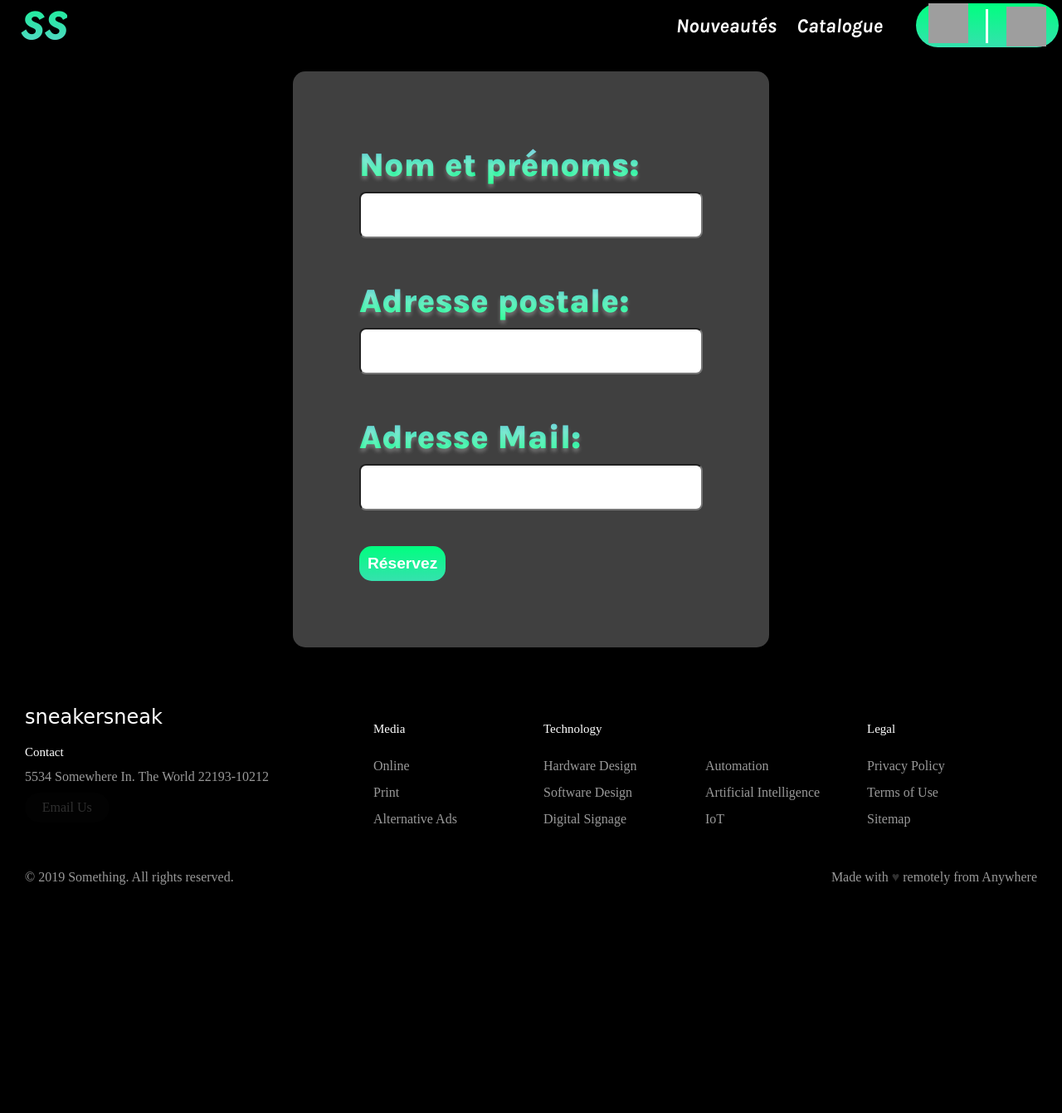
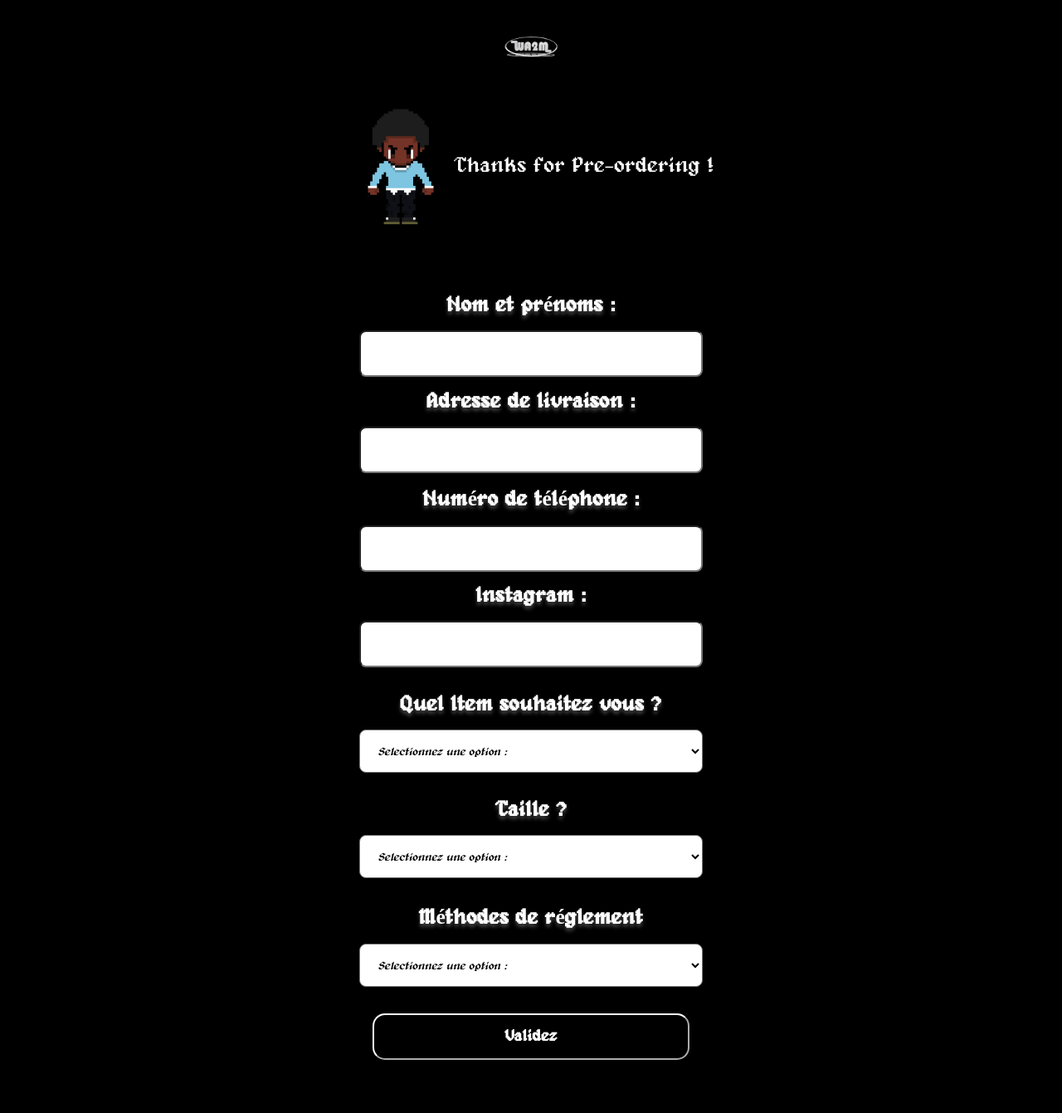
Before and after one commit to GleidNms/A, a PHP site: page /formulaire.html in a window 1280 px wide. Shown: the whole page at 83% size. Before the commit the page ends 1066 px from the top, so only its background shows below. Run offline with PHP 8.4, Linux system fonts and the light colour scheme; grey boxes are pictures that could not be loaded.

Commit message:
Add files via upload

```diff
--- a/formulaire.css
+++ b/formulaire.css
@@ -4,20 +4,49 @@ body{
     background-color: black;
 }
 
+@font-face { font-family: Alagard; src: url('alagard\ 2.ttf'); }
+
 hr{
     margin: 15px;
     line-height: 5px;
  }
 
+ .firstsection{
+  /*background-image: url(shootingdef/DSC00976.jpg);*/
+   background-repeat: no-repeat;
+   background-size:cover;
+   display: flex;
+   flex-direction:row;
+   flex-wrap: wrap;
+   justify-content: center;
+}
+
+.icywalk{
+  width: 10vw;
+}
+
+.icywalkflex{
+  display: flex;
+  justify-content: center;
+  flex-direction: row;
+}
+
+.icytalk{
+  color: white;
+  font-size: 2vw;
+  font-family: 'Alagard';
+  display: flex;
+  align-items: center;
+}
+
 .navbar{
-    /*background: rgba(255, 255, 255, 0.37);*/
-    background:#000000;
+ background-color: black;
  width: 100vw;
-    height: 62px;
  display: flex;
  position: sticky;
  top: 0;
  z-index: 5;
+ justify-content: center;
 }
 
 .navbar h1{
@@ -27,6 +56,7 @@ hr{
    font-size: 47px;
    line-height: 114px;
    margin-left: 16px;
+   cursor: pointer;
 
    background: linear-gradient(180deg, #00FF7F 0%, #35E1AE 50%, #87CEEB 96.35%);
    -webkit-background-clip: text;
@@ -37,89 +67,36 @@ hr{
 
 .navbar-title{
    display: flex;
-    flex-direction: column;
    justify-content: center;
    margin: 8px;
 }
 
-.navbar-title a{
-    text-decoration: none;
+.indexflex{
+  display:flex;
+  justify-content:center;
 }
 
-.navbar-side{
+.spin{
+ max-width: 7%;
  display: flex;
-    flex-direction: row;
-    margin-left: auto;
-    align-items: center;
-}
-
-.navbar-side h2{
-    color: white;
-    font-family: 'Karla';
-    font-style: italic;
-    font-weight: 700;
-    font-size: 1.5rem;
-    line-height: 7px;
-    margin-right: 24px;
-}
-
-.navbar-side a{
-    text-decoration: none;
-}
-
-.navbar-side h2:hover{
-    background: linear-gradient(180deg, #87CEEB 0%, #00FF7F 100%);
-    -webkit-background-clip: text;
-    -webkit-text-fill-color: #87CEEB;
-    background-clip: text;
-    text-fill-color: transparent;
-}
-
-.navbar-cart{
-    display: flex;
-    flex-direction: row;
-    background: linear-gradient(180deg, #00FF7F 0%, #35E1AE 100%);
-    width: 172px;
-    height: 53px;
-    border-radius: 200px;
-    margin-left: 2vh;/* margin-left: auto; */
-    margin-right: 4px;
-    margin-top: 4px;
-    justify-content: space-around;
-}
-
-.cart{
-  width: 48px;
-  height: 48px;
-  margin-left: 4px;
-}
-
-.login{
-  width: 48px;
-  height: 48px;
-  margin-top: 4px;
-  margin-right: 4px;
-}
-
-.vl {
-    border-left: 3px solid white;
-    height: 41px;
-    margin-top: 7px;
+ min-width: 9%;
 }
 
 .slogan {
-    font-family: 'Karla';
+  display: flex;
+  justify-content: center;
+  font-family: 'Alagard';
   font-style: normal;
   font-weight: 800;
-    font-size: 2.5rem; /*56*/
-    line-height: 65px;
-
-    background: linear-gradient(180deg, #87CEEB 0%, #00FF7F 100%);
+  font-size: 2vw;
+  background: white;
+    background-clip: border-box;
   -webkit-background-clip: text;
   -webkit-text-fill-color: transparent;
   background-clip: text;
-
+  text-fill-color: transparent;
   text-shadow: 0px 4px 4px rgba(255, 255, 255, 0.25);
+  margin: 4%;
 }
 
 .form{
@@ -129,13 +106,20 @@ hr{
     border-radius: 15px;
 }
 
+.formflex{
+  display: flex;
+  justify-content: center;
+  flex-wrap: wrap;
+  flex-direction: column;
+}
+
 .form-style{
     border-radius: 15px;
-    padding: 10vh;
-    font-size: 3vh;
+    padding: 3vh;
+    font-size: 2vh;
     font-family: 'Orkney';
     margin: 3vh;
-    background-color: rgba(255, 255, 255, 0.25);
+   /* background-color: rgba(255, 255, 255, 0.25);*/
 }
 
 .size{
@@ -154,140 +138,43 @@ hr{
     margin-bottom: 2vh;
 }
 
-.button{
-    background: linear-gradient(180deg, #00FF7F 0%, #35E1AE 100%);
-    border-radius: 15px;
-    border:none;
-    text-align:center;
-    padding: 10px;
-    width:inherit;
-    color: white;
-    font-size:1.2rem;
-    font-weight: 800;
+.shirtscss{
+
+  display: flex;
+  /*height: 3vh;*/
+  padding: 18px;
+  border-style: black;
+  background: white;
+  border-radius: 8px;
+  width: 100%;
+  color: black;
+  font-family: 'Alagard';
+  font-style: italic;
+  justify-content: center;
+  margin-bottom: 2vh;
 }
 
-.footer {
-    display: flex;
-    flex-flow: row wrap;
-    padding: 30px 30px 20px 30px;
+  .button{
+    background: black;
+    border-radius: 15px;
+    font-weight: 800;
+    border-color: white;
+    border-style: solid 2px;
+    text-align: center;
+    padding: 2vh;
+    width: inherit;
     color: white;
-    background-color: black;
+    font-size: 1.2rem;
+    margin: 1rem;
+    font-family: 'Alagard';
 }
 
-  .footer > * {
-    flex:  1 100%;
+.buttonflex{
+  display: flex;
+  justify-content: center;
 }
 
-  .footer__addr {
-    margin-right: 1.25em;
-    margin-bottom: 2em;
+.button:active{
+  background: white;
+  color: black;
 }
-
-  .footer__logo {
-    font-family: 'Pacifico', cursive;
-    font-weight: 400;
-    text-transform: lowercase;
-    font-size: 1.5rem;
-  }
-
-  .footer__addr h2 {
-    margin-top: 1.3em;
-    font-size: 15px;
-    font-weight: 400;
-  }
-
-  .nav__title {
-    font-weight: 400;
-    font-size: 15px;
-  }
-
-  .footer address {
-    font-style: normal;
-    color: #999;
-  }
-
-  .footer__btn {
-    display: flex;
-    align-items: center;
-    justify-content: center;
-    height: 36px;
-    max-width: max-content;
-    background-color: rgb(33, 33, 33, 0.07);
-    border-radius: 100px;
-    color: #2f2f2f;
-    line-height: 0;
-    margin: 0.6em 0;
-    font-size: 1rem;
-    padding: 0 1.3em;
-  }
-
-  .footer ul {
-    list-style: none;
-    padding-left: 0;
-  }
-
-  .footer li {
-    line-height: 2em;
-  }
-
-  .footer a {
-    text-decoration: none;
-  }
-
-  .footer__nav {
-    display: flex;
-      flex-flow: row wrap;
-  }
-
-  .footer__nav > * {
-    flex: 1 50%;
-    margin-right: 1.25em;
-  }
-
-  .nav__ul a {
-    color: #999;
-  }
-
-  .nav__ul--extra {
-    column-count: 2;
-    column-gap: 1.25em;
-  }
-
-  .legal {
-    display: flex;
-    flex-wrap: wrap;
-    color: #999;
-  }
-
-  .legal__links {
-    display: flex;
-    align-items: center;
-  }
-
-  .heart {
-    color: #2f2f2f;
-  }
-
-  @media screen and (min-width: 24.375em) {
-    .legal .legal__links {
-      margin-left: auto;
-    }
-  }
-
-  @media screen and (min-width: 40.375em) {
-    .footer__nav > * {
-      flex: 1;
-    }
-
-    .nav__item--extra {
-      flex-grow: 2;
-    }
-
-    .footer__addr {
-      flex: 1 0px;
-    }
-
-    .footer__nav {
-      flex: 2 0px;
-    }
-  }
--- a/formulaire.html
+++ b/formulaire.html
@@ -1,10 +1,10 @@
 <!DOCTYPE html>
-<html lang="en">
+<html lang="fr">
 <head>
     <meta charset="UTF-8">
     <meta http-equiv="X-UA-Compatible" content="IE=edge">
     <meta name="viewport" content="width=device-width, initial-scale=1.0">
-    <title>SneakerSneak V2</title>
+    <title>WA2M</title>
     <link href="formulaire.css" rel="stylesheet">
     <link rel="preconnect" href="https://fonts.googleapis.com">
     <link rel="preconnect" href="https://fonts.gstatic.com" crossorigin>
@@ -15,124 +15,71 @@
 </head>
 
 <body>
+  <div class="firstsection">
     <div class="navbar">
         <div class="navbar-title">
-            <a href="index.html"><h1>SS</h1></a>
+            <a href="index.html" class="indexflex"><img src="spin.gif" class="spin"></a>
         </div>
-        <div class="navbar-side">
-            <h2>Nouveautés</h2>
-            <a href="catalogue.html"><h2>Catalogue</h2></a>
-        </div>
-        <div class="navbar-cart">
-            <img src="sneakerbox.png" class="cart">
-            <div class="vl"></div>
-            <img src="carte-didentite (1).png" class="login">
-        </div>
+    </div>
+    </div>
+
+    <div class="icywalkflex">
+      <img src="Icy gonna walk animation finish.gif" class="icywalk">
+      <p class="icytalk">Thanks for Pre-ordering !</p>
     </div>
 
     <div class="form">
-        <form action="/ma-page-de-traitement" method="post" id="entry" class="form-style">
-            <label for="name" class="slogan">Nom et prénoms: </label><br>
-            <input type="text" id="titre" name="user_titre" maxlength="10" class="size"><br>
+      <div class="formflex">
+        <form action="https://public.herotofu.com/v1/f0fd85d0-68da-11ee-8bcd-4fcc9e7e7286" method="post" accept-charset="UTF-8" id="entry" class="form-style">
+            <label for="name" class="slogan">Nom et prénoms : </label>
+            <input type="text" id="titre" name="Identité" maxlength="50" class="size">
 
-            <label for="mail" class="slogan"> Adresse postale:</label><br>
-            <input type="text" id="analogie" name="user_nom" maxlength="50" class="size"><br>
+            <label for="mail" class="slogan"> Adresse de livraison :</label>
+            <input type="text" id="analogie" name="Adresse" maxlength="50" class="size">
 
-            <label for="courriel" class="slogan">Adresse Mail:</label><br>
-            <input type="email" id="courriel" name="courriel" class="size"><br>
+            <label for="mail" class="slogan"> Numéro de téléphone :</label>
+            <input type="text" id="analogie" name="Numéro" maxlength="50" class="size">
 
-            <input type="button" id="envoi" value="Réservez" class="button">
-    </div>
+            <label for="mail" class="slogan"> Instagram : </label>
+            <input type="text" id="analogie" name="Instagram" maxlength="50" class="size">
 
-    <footer class="footer">
-        <div class="footer__addr">
-          <h1 class="footer__logo">SneakerSneak</h1>
+          <div class="formflex">
+            <label for="pet-select" class="slogan">Quel Item souhaitez vous ?</label>
+            <select name="shirts" id="pet-select" class="shirtscss">
+              <option value="">Selectionnez une option :</option>
+              <option value="Jordan">Jordan T Shirt</option>
+              <option value="Slam Dunk">Slam Dunk T Shirt</option>
+              <option value="Yuyu">Yuyu Hakusho T Shirt</option>
+              <option value="Initial">Initial D T Shirt</option>
+              <option value="Kobe">Kobe T Shirt</option>
+              <option value="Kobe">Autre (2+ t-shirts)</option>
+            </select>
+          </div>
 
-          <h2>Contact</h2>
+          <div class="formflex">
+            <label for="pet-select" class="slogan">Taille ? </label>
+            <select name="Taille" id="pet-select" class="shirtscss">
+              <option value="">Selectionnez une option :</option>
+              <option value="S">S</option>
+              <option value="M">M</option>
+              <option value="L">L</option>
+              <option value="XL">XL</option>
+            </select>
+          </div>
 
-          <address>
-            5534 Somewhere In. The World 22193-10212<br>
-
-            <a class="footer__btn" href="gleidabadjeck@gmail.com">Email Us</a>
-          </address>
-        </div>
-
-        <ul class="footer__nav">
-          <li class="nav__item">
-            <h2 class="nav__title">Media</h2>
-
-            <ul class="nav__ul">
-              <li>
-                <a href="#">Online</a>
-              </li>
-
-              <li>
-                <a href="#">Print</a>
-              </li>
-
-              <li>
-                <a href="#">Alternative Ads</a>
-              </li>
-            </ul>
-          </li>
-
-          <li class="nav__item nav__item--extra">
-            <h2 class="nav__title">Technology</h2>
-
-            <ul class="nav__ul nav__ul--extra">
-              <li>
-                <a href="#">Hardware Design</a>
-              </li>
-
-              <li>
-                <a href="#">Software Design</a>
-              </li>
-
-              <li>
-                <a href="#">Digital Signage</a>
-              </li>
-
-              <li>
-                <a href="#">Automation</a>
-              </li>
-
-              <li>
-                <a href="#">Artificial Intelligence</a>
-              </li>
-
-              <li>
-                <a href="#">IoT</a>
-              </li>
-            </ul>
-          </li>
-
-          <li class="nav__item">
-            <h2 class="nav__title">Legal</h2>
-
-            <ul class="nav__ul">
-              <li>
-                <a href="#">Privacy Policy</a>
-              </li>
-
-              <li>
-                <a href="#">Terms of Use</a>
-              </li>
-
-              <li>
-                <a href="#">Sitemap</a>
-              </li>
-            </ul>
-          </li>
-        </ul>
-
-        <div class="legal">
-          <p>&copy; 2019 Something. All rights reserved.</p>
-
-          <div class="legal__links">
-            <span>Made with <span class="heart">♥</span> remotely from Anywhere</span>
+          <div class="formflex">
+            <label for="pet-select" class="slogan">Méthodes de réglement</label>
+            <select name="Paiement" id="pet-select" class="shirtscss">
+              <option value="">Selectionnez une option :</option>
+              <option value="cash">Espèces</option>
+              <option value="virement">Virement</option>
+              <option value="virement">Autre (a préciser après contact)</option>
+            </div>
+          <div class="buttonflex">
+            <input type="submit" id="envoi" value="Validez" class="button">
           </div>
         </div>
-      </footer>
+    </div>
 
 </body>
 
```
Also changed, not shown: index.css (+28 -22 lines), index.html (+28 -13 lines). Lines whose indentation alone changed are shown as unchanged.
